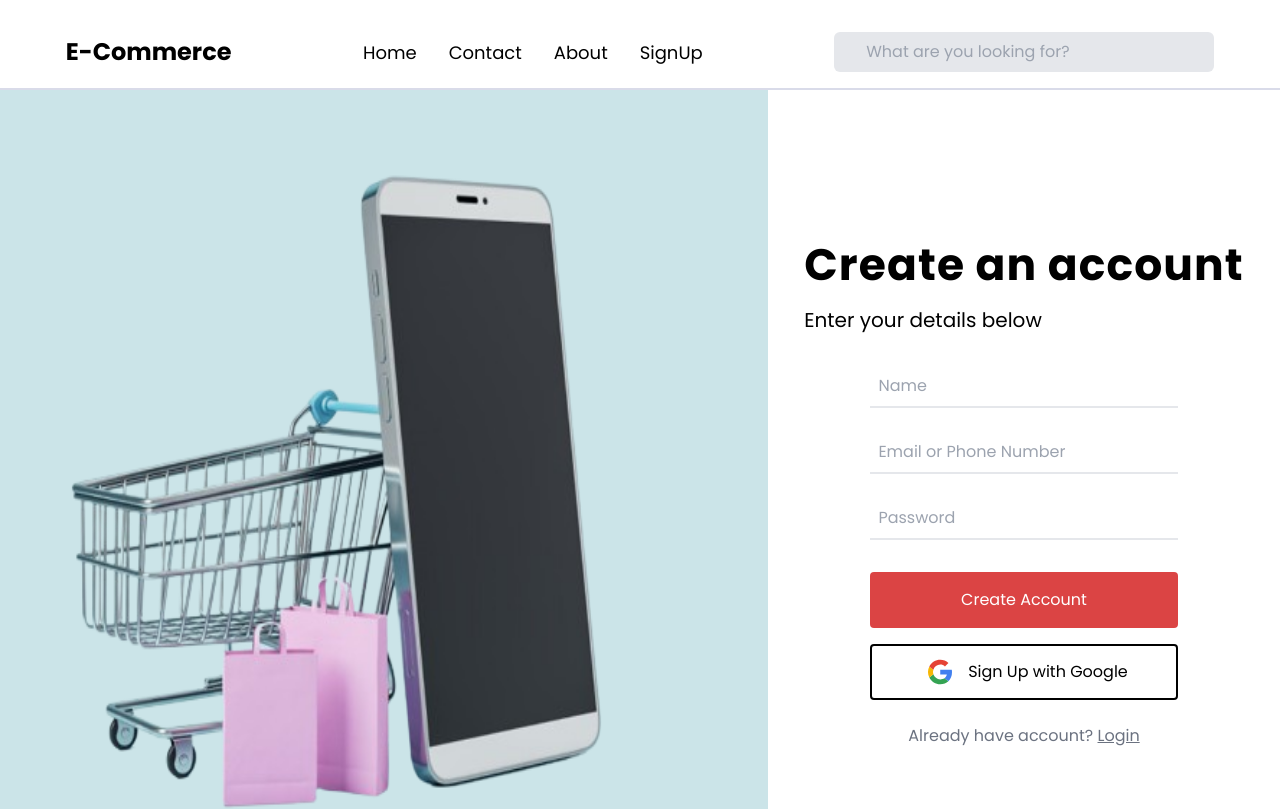
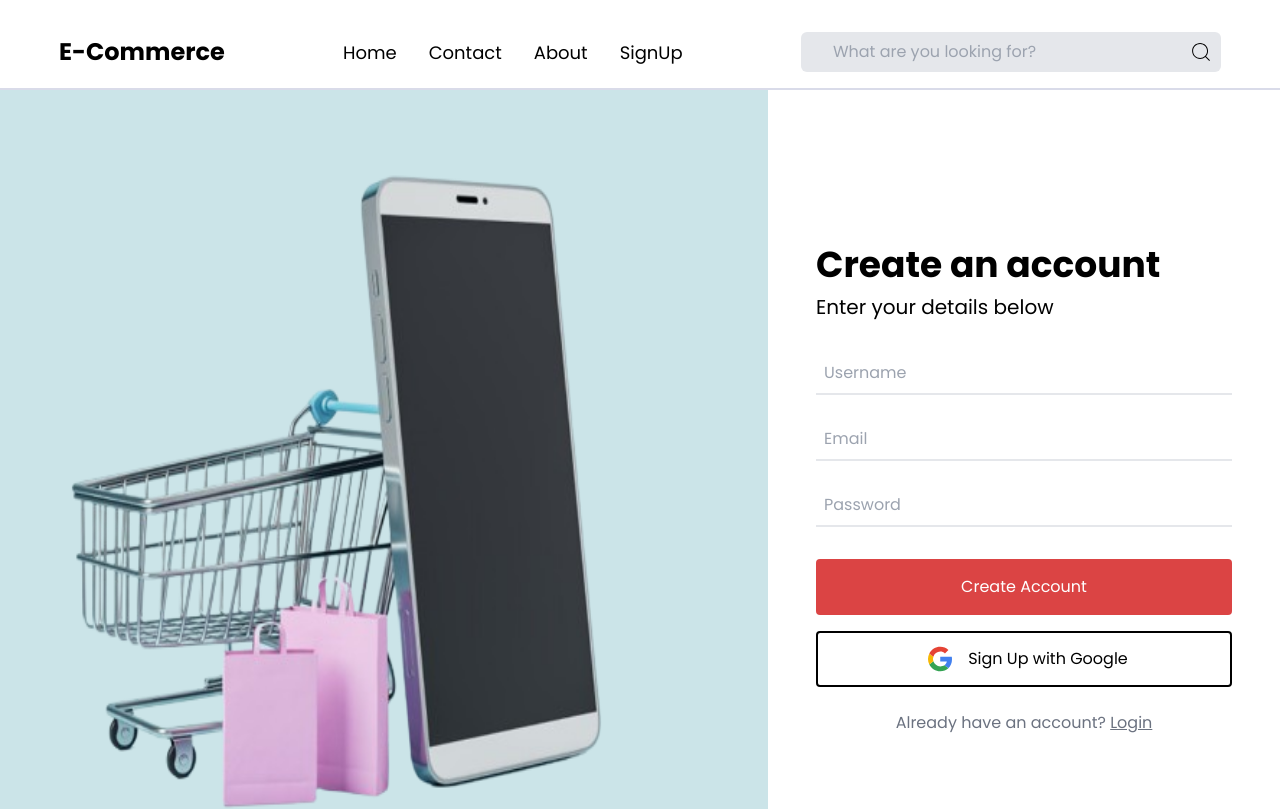
Before and after one commit to degu0/e-commerce, a React (Vite) app: page /signUp in a window 1280 px wide. Shown: the top 809 px of the page. Built offline with nearby package versions, Linux system fonts and the light colour scheme.

Commit message:
Fixes on ProductDetails, CheckOut pages, login function, and JSON tables. Addition of functions for signup and order.

```diff
--- a/db.json
+++ b/db.json
@@ -127,17 +127,23 @@
       "favorite": false
     }
   ],
-  "purchases": [],
+  "purchases": [
+    {
+      "id": "ce2d",
+      "productId": "3",
+      "productName": "ASUS FHD Gaming Laptop",
+      "productImage": "/src/image/Image_Products/Computer.png",
+      "quantity": 3,
+      "price": 700,
+      "date": "2024-06-27T18:17:15.405Z"
+    }
+  ],
   "users": [
     {
-      "id": 1,
+      "id": "1",
       "username": "user1",
+      "email": "user1@gmail.com",
       "password": "password1"
-    },
-    {
-      "id": 2,
-      "username": "user2",
-      "password": "password2"
     }
   ]
 }
--- a/package.json
+++ b/package.json
@@ -18,7 +18,8 @@
     "react-dom": "^18.3.1",
     "react-icons": "^5.2.1",
     "react-router-dom": "^6.23.0",
-    "react-slick": "^0.30.2"
+    "react-slick": "^0.30.2",
+    "yup": "^1.4.0"
   },
   "devDependencies": {
     "@types/react": "^18.2.66",
--- a/src/components/layout/header/Header.tsx
+++ b/src/components/layout/header/Header.tsx
@@ -4,6 +4,7 @@ import { GrCart } from "react-icons/gr";
 import { useAuth } from '../../service/auth_context/AuthContext';
 
 import Dropdown from "../../forms/dropdown/Dropdown";
+import { CiSearch } from "react-icons/ci";
 
 
 export function Header() {
@@ -48,21 +49,27 @@ export function Header() {
             </div>
             <div>
                 <ul className="flex list-none flex-row items-center gap-4">
-                    <li>
-                        <input type="text" className="p-2 px-8 border-none rounded-md bg-gray-200" placeholder="What are you looking for?" />
+                    <li className="flex justify-center items-center">
+                        <input type="text" className="p-2 px-8 border-none focus:outline-none focus:ring-0
+                        rounded-l-md bg-gray-200" placeholder="What are you looking for?" />
+                        <div className="bg-gray-200 p-2 rounded-r-md ">
+                            <CiSearch className="w-6 h-6" />
+                        </div>
                     </li>
 
                     {user ? (
                         <>
-                            <li>
+                            <li className="w-8 h-8 flex justify-center items-center">
                                 <a href="/wishlist">
                                     <FaRegHeart className="h-6 w-6" />
                                 </a>
-                            </li><li>
+                            </li>
+                            <li className="w-8 h-8 flex justify-center items-center">
                                 <a href="/cart">
                                     <GrCart className="h-6 w-6" />
                                 </a>
-                            </li><li>
+                            </li>
+                            <li className="flex w-8 h-8">
                                 <Dropdown />
                             </li>
                         </>
--- a/src/components/service/auth_context/AuthContext.tsx
+++ b/src/components/service/auth_context/AuthContext.tsx
@@ -2,7 +2,7 @@ import React, { createContext, useState, useContext, ReactNode } from 'react';
 
 interface AuthContextType {
     user: string | null;
-    login: (username: string, password: string) => Promise<boolean>;
+    login: (usernameOrEmail: string, password: string) => Promise<boolean>;
     logout: () => void;
 }
 
@@ -13,17 +13,17 @@ export const AuthProvider: React.FC<{ children: ReactNode }> = ({ children }) =>
         return localStorage.getItem('user');
     });
 
-    const login = async (username: string, password: string): Promise<boolean> => {
+    const login = async (usernameOrEmail: string, password: string): Promise<boolean> => {
         try {
             const response = await fetch('http://localhost:3000/users');
             const users = await response.json();
             const authenticatedUser = users.find(
-                (u: any) => u.username === username && u.password === password
+                (u: any) => (u.username === usernameOrEmail || u.email === usernameOrEmail) && u.password === password
             );
 
             if (authenticatedUser) {
-                setUser(username);
-                localStorage.setItem('user', username);
+                setUser(usernameOrEmail);
+                localStorage.setItem('user', usernameOrEmail);
                 return true;
             } else {
                 return false;
--- a/src/pages/check_out/Check_out.tsx
+++ b/src/pages/check_out/Check_out.tsx
@@ -1,63 +1,47 @@
 import { useEffect, useState } from "react";
-import { useParams } from "react-router-dom";
+import { useNavigate, useParams } from "react-router-dom";
 import Visa_Icon from "../../image/Icons/Visa.svg";
 import MasterCard_Icon from "../../image/Icons/Mastercard.svg";
 
 interface Product {
-    id: number;
-    name: string;
+    id: string;
+    productId: string;
+    productName: string;
+    productImage: string;
     price: number;
-    quantityShopping: number;
-    stock: boolean;
-    description: string;
-    image: string;
-    favorite: boolean;
-    cart: boolean;
+    quantity: number;
 }
 
 export function CheckOut() {
     const { cart } = useParams<{ cart: string }>();
     const [products, setProducts] = useState<Product[]>([]);
     const [totalPrice, setTotalPrice] = useState<number>(0);
-    const [loading, setLoading] = useState<boolean>(true);
     const [error, setError] = useState<string | null>(null);
-
+    const navigate = useNavigate();
 
 
     const fetchData = async () => {
-        setLoading(true);
         try {
-
-            const response = await fetch("http://localhost:3000/products");
+            const response = await fetch("http://localhost:3000/purchases");
             if (!response.ok) {
                 throw new Error("Failed to fetch data");
             }
 
             const data: Product[] = await response.json();
-
-            const isFavorite = cart === "false";
-            const filteredProducts = data.filter(product => product.cart !== isFavorite);
-
-            setProducts(filteredProducts);
+            setProducts(data);
         } catch (err) {
             setError((err as Error).message);
-        } finally {
-            setLoading(false);
         }
     };
 
     useEffect(() => {
-        const total = products.reduce((sum, product) => sum + (product.price * product.quantityShopping), 0);
+        const total = products.reduce((sum, product) => sum + (product.price * product.quantity), 0);
         setTotalPrice(total);
     }, [products]);
 
     useEffect(() => {
         fetchData();
     }, [cart]);
-
-    if (loading) {
-        return <p>Loading...</p>;
-    }
 
 
     if (error) {
@@ -67,6 +51,11 @@ export function CheckOut() {
 
     if (products.length === 0) {
         return <p>No products found</p>;
+    }
+
+    const handleClick = () => {
+        alert("Congratulations! You've purchased our products. Please come back again. 🎉  🎉");
+        navigate('/');
     }
 
     return (
@@ -82,27 +71,27 @@ export function CheckOut() {
                     <div className="flex flex-col gap-8 mt-10">
                         <div>
                             <label htmlFor="Name" className="text-gray-400">First Name<label className="text-red-400">*</label></label>
-                            <input type="text" id="Name" className="bg-gray-200 rounded border-none w-full p-3" />
+                            <input type="text" id="Name" className="bg-gray-200 rounded border-none w-full p-3 focus:outline-none focus:ring-0" />
                         </div>
                         <div>
                             <label htmlFor="Street" className="text-gray-400">Street Address<label className="text-red-400">*</label></label>
-                            <input type="text" id="Street" className="bg-gray-200 rounded border-none w-full p-3" />
+                            <input type="text" id="Street" className="bg-gray-200 rounded border-none w-full p-3 focus:outline-none focus:ring-0" />
                         </div>
                         <div>
                             <label htmlFor="Floor" className="text-gray-400">Apartment, Floor, etc. (optional)</label>
-                            <input type="text" id="Floor" className="bg-gray-200 rounded border-none w-full p-3" />
+                            <input type="text" id="Floor" className="bg-gray-200 rounded border-none w-full p-3 focus:outline-none focus:ring-0" />
                         </div>
                         <div>
                             <label htmlFor="Town" className="text-gray-400">Town/City<label className="text-red-400">*</label></label>
-                            <input type="text" id="Town" className="bg-gray-200 rounded border-none w-full p-3" />
+                            <input type="text" id="Town" className="bg-gray-200 rounded border-none w-full p-3 focus:outline-none focus:ring-0" />
                         </div>
                         <div>
                             <label htmlFor="Phone" className="text-gray-400">Phone Number<label className="text-red-400">*</label></label>
-                            <input type="text" id="Phone" className="bg-gray-200 rounded border-none w-full p-3" />
+                            <input type="text" id="Phone" className="bg-gray-200 rounded border-none w-full p-3 focus:outline-none focus:ring-0" />
                         </div>
                         <div>
                             <label htmlFor="Email" className="text-gray-400">Email Address<label className="text-red-400">*</label></label>
-                            <input type="email" id="Email" className="bg-gray-200 rounded border-none w-full p-3" />
+                            <input type="email" id="Email" className="bg-gray-200 rounded border-none w-full p-3 focus:outline-none focus:ring-0" />
                         </div>
                     </div>
                 </div>
@@ -112,10 +101,10 @@ export function CheckOut() {
                             {products.map(product => (
                                 <div key={product.id} className="flex justify-between items-center w-full my-5 font-semibold">
                                     <div className="flex items-center gap-2">
-                                        <img src={product.image} alt={product.name} className="h-12" />
-                                        <p>{product.name}</p>
+                                        <img src={product.productImage} alt={product.productName} className="h-12" />
+                                        <p>{product.productName}</p>
                                     </div>
-                                    <p>${product.price * product.quantityShopping}</p>
+                                    <p>${product.price * product.quantity}</p>
                                 </div>
                             ))}
                         </div>
@@ -169,7 +158,7 @@ export function CheckOut() {
                         <button className="bg-red-custom text-white rounded border-none w-2/5 p-3">Apply Coupon</button>
                     </div>
                     <div className="my-10">
-                        <button className="bg-red-custom text-white rounded border-none w-2/5 p-3">Place Order</button>
+                        <button className="bg-red-custom text-white rounded border-none w-2/5 p-3" onClick={handleClick}>Place Order</button>
                     </div>
                 </div>
             </div>
--- a/src/pages/contact/Contact.tsx
+++ b/src/pages/contact/Contact.tsx
@@ -11,8 +11,8 @@ export function Contact() {
                     Home / <label className="text-black">Contact</label>
                 </p>
             </div>
-            <div className="flex justify-evenly items-center h-[80%] w-full">
-                <div className="w-[340px] h-[470px] border-none rounded shadow-lg">
+            <div className="flex flex-col sm:flex-row justify-evenly items-center h-4/5 w-full">
+                <div className="w-1/4 h-4/5 border-none rounded shadow-lg">
                     <div className="mx-8 my-8">
                         <div className="flex items-center gap-3">
                             <div className="bg-red-custom rounded-full w-10 h-10 flex justify-center items-center">
@@ -42,7 +42,7 @@ export function Contact() {
                         <p>Emails: support@ecommerce.com</p>
                     </div>
                 </div>
-                <div className="w-[60%] h-[470px] border-none rounded shadow-lg flex flex-col justify-center items-center">
+                <div className="w-3/5 h-4/5 border-none rounded shadow-lg flex flex-col justify-center items-center">
                     <div className="flex justify-around w-full ">
                         <Input name="Name" placeholder="Your Name" />
                         <Input name="Name" placeholder="Your Email" />
--- a/src/pages/home/Home.tsx
+++ b/src/pages/home/Home.tsx
@@ -19,7 +19,6 @@ import { Timer } from "../../components/service/timer/Timer";
 
 
 export function Home() {
-
     return (
         <div className="max-w-7xl m-auto font-custom">
             <div className="flex gap-16 h-[60vh] container">
--- a/src/pages/login/signUp/SignUp.tsx
+++ b/src/pages/login/signUp/SignUp.tsx
@@ -1,35 +1,120 @@
+import { useFormik } from 'formik';
+import * as yup from 'yup';
+
 import Image from '../../../image/Image_login.png';
 import Google from '../../../image/Google_Icon.svg';
+import { useNavigate } from 'react-router-dom';
+import { useAuth } from '../../../components/service/auth_context/AuthContext';
+
+const schema = yup.object().shape({
+    username: yup.string().required('Username is required'),
+    email: yup.string().email('Invalid email').required('Email is required'),
+    password: yup.string().min(6, 'Password must be at least 6 characters').required('Password is required')
+});
 
 export function SignUp() {
+
+    const navigate = useNavigate();
+    const { login } = useAuth();
+
+    const formik = useFormik({
+        initialValues: {
+            username: '',
+            email: '',
+            password: ''
+        },
+        validationSchema: schema,
+        onSubmit: async (values) => {
+            try {
+                await fetch('http://localhost:3000/users', {
+                    method: 'POST',
+                    headers: {
+                        'Content-Type': 'application/json'
+                    },
+                    body: JSON.stringify(values)
+                });
+                console.log(values);
+
+                alert('Signup successful!');
+                const loginSucess = await login(values.username, values.password);
+                if (loginSucess) {
+                    navigate('/');
+                }
+            } catch (error) {
+                console.error('Signup failed', error);
+                alert('Signup failed!');
+            }
+        },
+    });
+
+
     return (
-    <div className="w-full h-screen flex font-custom">
+        <div className="w-full h-screen flex font-custom">
             <div className="w-[60%] bg-blue-login flex justify-center items-end">
-                <img src={Image} className="h-full" />
+                <img src={Image} className="h-full" alt="Login illustration" />
             </div>
-            <div className="w-[40%]">
-                <form action="" className="h-full w-full flex flex-col items-center justify-center">
+            <div className="w-[40%] flex flex-col justify-center items-center">
+                <form onSubmit={formik.handleSubmit} className="w-full max-w-md p-4">
                     <div className="flex flex-col items-start mb-8">
-                        <h1 className="text-black font-bold text-[44px] mb-2 tracking-wide">Create an account</h1>
+                        <h1 className="text-black font-bold text-4xl mb-2">Create an account</h1>
                         <h3 className="text-black text-xl">Enter your details below</h3>
                     </div>
                     <div className="flex flex-col items-center w-full gap-6">
-                        <input type="text" className="w-[60%] border-b-2 border-gray-200 p-2" placeholder="Name" />
-                        <input type="text" className="w-[60%] border-b-2 border-gray-200 p-2" placeholder="Email or Phone Number" />
-                        <input type="text" className="w-[60%] border-b-2 border-gray-200 p-2" placeholder="Password" />
+                        <input
+                            type="text"
+                            name="username"
+                            placeholder="Username"
+                            className="w-full border-b-2 focus:outline-none focus:ring-0 border-gray-200 p-2"
+                            value={formik.values.username}
+                            onChange={formik.handleChange}
+                            onBlur={formik.handleBlur}
+                        />
+                        {formik.touched.username && formik.errors.username ? (
+                            <div className="text-red-500">{formik.errors.username}</div>
+                        ) : null}
+
+                        <input
+                            type="text"
+                            name="email"
+                            placeholder="Email"
+                            className="w-full border-b-2 focus:outline-none focus:ring-0 border-gray-200 p-2"
+                            value={formik.values.email}
+                            onChange={formik.handleChange}
+                            onBlur={formik.handleBlur}
+                        />
+                        {formik.touched.email && formik.errors.email ? (
+                            <div className="text-red-500">{formik.errors.email}</div>
+                        ) : null}
+
+                        <input
+                            type="password"
+                            name="password"
+                            placeholder="Password"
+                            className="w-full border-b-2 focus:outline-none focus:ring-0 border-gray-200 p-2"
+                            value={formik.values.password}
+                            onChange={formik.handleChange}
+                            onBlur={formik.handleBlur}
+                        />
+                        {formik.touched.password && formik.errors.password ? (
+                            <div className="text-red-500">{formik.errors.password}</div>
+                        ) : null}
                     </div>
-                    <div className="w-[60%] flex flex-col items-center justify-between mt-8">
-                        <button className="bg-red-custom w-full h-14 border-none rounded text-white text-normal mb-4">
+                    <div className="w-full flex flex-col items-center mt-8">
+                        <button
+                            type="submit"
+                            className="bg-red-custom w-full h-14 border-none rounded text-white text-normal mb-4"
+                        >
                             Create Account
                         </button>
                         <button
-                        className="bg-white w-full h-14 border-2 border-black rounded text-black
-                        text-normal mb-4 flex items-center justify-center gap-2">
+                            type="button"
+                            className="bg-white w-full h-14 border-2 border-black rounded text-black flex items-center justify-center gap-2 mb-4"
+                        >
                             <img src={Google} alt="Google Login" className='w-10' />
                             Sign Up with Google
                         </button>
                         <p className="text-gray-500 mt-2">
-                            Already have account? <a href="/login" className="text-gray-500 underline">Login</a>
+                            Already have an account? <a href="/login" className="text-gray-500 underline">Login</a>
                         </p>
                     </div>
                 </form>
--- a/src/pages/order/Order.tsx
+++ b/src/pages/order/Order.tsx
@@ -1,4 +1,70 @@
+import { useEffect, useState } from "react";
+import { RiInboxArchiveLine } from "react-icons/ri";
+import { useNavigate } from "react-router-dom";
+
+interface Product {
+    id: string;
+    productId: string;
+    productName: string;
+    productImage: string;
+    price: number;
+    quantity: number;
+    date: string;
+}
+
+
 export function Order() {
+    const [products, setProducts] = useState<Product[]>([]);
+    const navigate = useNavigate();
+
+    useEffect(() => {
+        const fetchData = async () => {
+            try {
+                const response = await fetch('http://localhost:3000/purchases', {
+                    method: 'GET',
+                    headers: {
+                        'Content-Type': 'application/json'
+                    }
+                });
+                const data: Product[] = await response.json();
+                setProducts(data);
+            } catch (err) {
+                console.error(err);
+            }
+        };
+
+        fetchData();
+    }, []);
+
+    const daysUntilDate = (dateString: string) => {
+        const currentDate = new Date(dateString);
+        const targetDate = new Date('2024-12-31T18:17:15.405Z');
+
+        const difference = targetDate.getTime() - currentDate.getTime();
+
+        const daysDifference = Math.ceil(difference / (1000 * 60 * 60 * 24));
+
+        return daysDifference;
+    };
+
+
+
+    const handleClickHome = () => {
+        navigate('/');
+    }
+
+    if (products.length === 0) {
+        return (
+            <div className="h-screen">
+                <div className="h-full w-full flex flex-col justify-center items-center gap-10">
+                    <RiInboxArchiveLine className="h-16 w-16 text-red-custom" />
+                    <h2 className="text-7xl">Your cart is empty</h2>
+                    <button className="border-none rounded text-white bg-red-custom w-22 h-22 px-20 py-5" onClick={handleClickHome}>Return to Home</button>
+                </div>
+            </div>
+        )
+    }
+
     return (
         <div className="h-screen">
             <div className="h-[15vh] flex items-center ml-24">
@@ -12,12 +78,32 @@ export function Order() {
                         <h2 className="text-lg font-bold">My Orders</h2>
                         <p className="text-red-custom cursor-pointer ml-10">My Orders</p>
                     </div>
-                    <div>
-                        <h2 className="text-lg font-bold">Logout</h2>
-                    </div>
                 </div>
-                <div className="w-3/5">
-                    <h1>ORDER</h1>
+                <div className="w-4/5">
+                    <ul className="shadow py-5 px-3">
+                        <li className="flex justify-between">
+                            <p className="ml-10">Product</p>
+                            <p>Value</p>
+                            <p>Quantity</p>
+                            <p className="mr-10">Estimated Delivery Date</p>
+                        </li>
+                    </ul>
+                    {products.map(product => (
+                        <ul key={product.id}>
+                            <li
+                                className="relative shadow flex justify-between items-center py-5"
+                            >
+                                <div className="flex justify-center items-center ml-12 relative">
+                                    <img src={product.productImage} alt={product.productName} className="w-12 h-10" title={product.productName} />
+                                </div>
+                                <p>${product.price * product.quantity}</p>
+                                <div className="w-14 h-12 border-2 border-gray-300 rounded flex justify-center items-center">
+                                    <p>{product.quantity}</p>
+                                </div>
+                                <p className="mr-12">There are {daysUntilDate(product.date)} days left.</p>
+                            </li>
+                        </ul>
+                    ))}
                 </div>
             </div>
         </div>
```
Also changed, not shown: src/components/forms/dropdown/Dropdown.tsx (+8 -5 lines), src/pages/login/logIn/Login.tsx (+6 -8 lines), src/pages/product/ProductDetail.tsx (+6 -4 lines), 1 other file (tests, documents, lock files or other folders).
